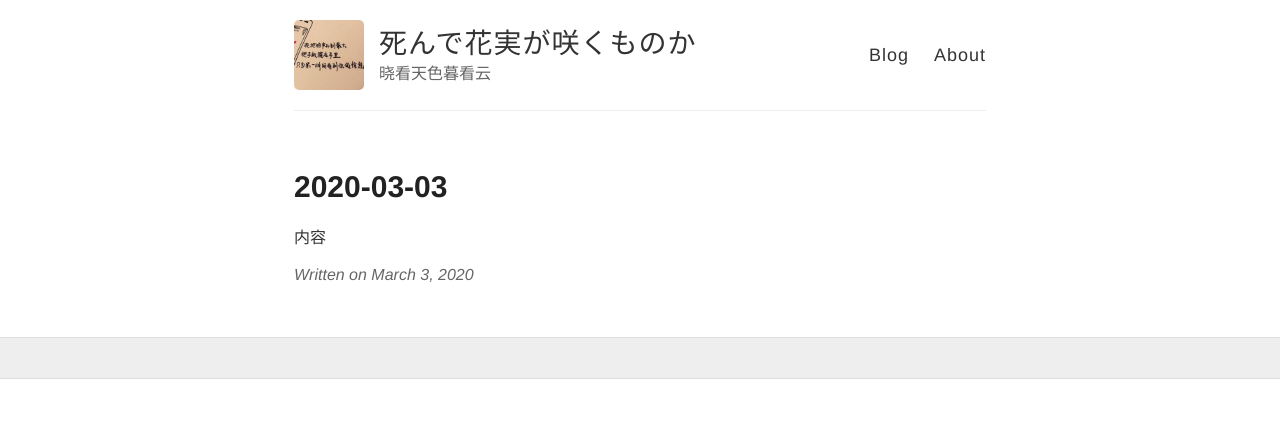
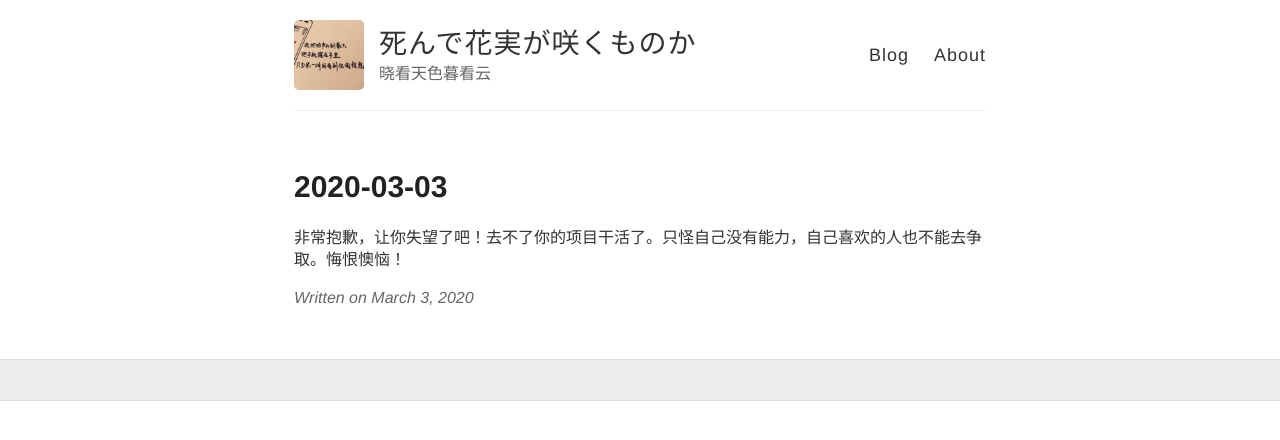
Before and after one commit to wiki650/wiki650.github.io, a Jekyll site: the page built from _posts/2020-03-03-wiki20200303.md, in a window 1280 px wide. Shown: the top 440 px of the page. Built offline with Jekyll 4.4.1, drawn with Linux system fonts in a browser that asks for light colours; comment, search, counter and statistics services are not loaded.

Commit message:
Update 2020-03-03-wiki20200303.md

```diff
--- a/_posts/2020-03-03-wiki20200303.md
+++ b/_posts/2020-03-03-wiki20200303.md
@@ -3,4 +3,4 @@ layout: post
 title: 2020-03-03
 ---
 
-内容
+非常抱歉，让你失望了吧！去不了你的项目干活了。只怪自己没有能力，自己喜欢的人也不能去争取。悔恨懊恼！
```
